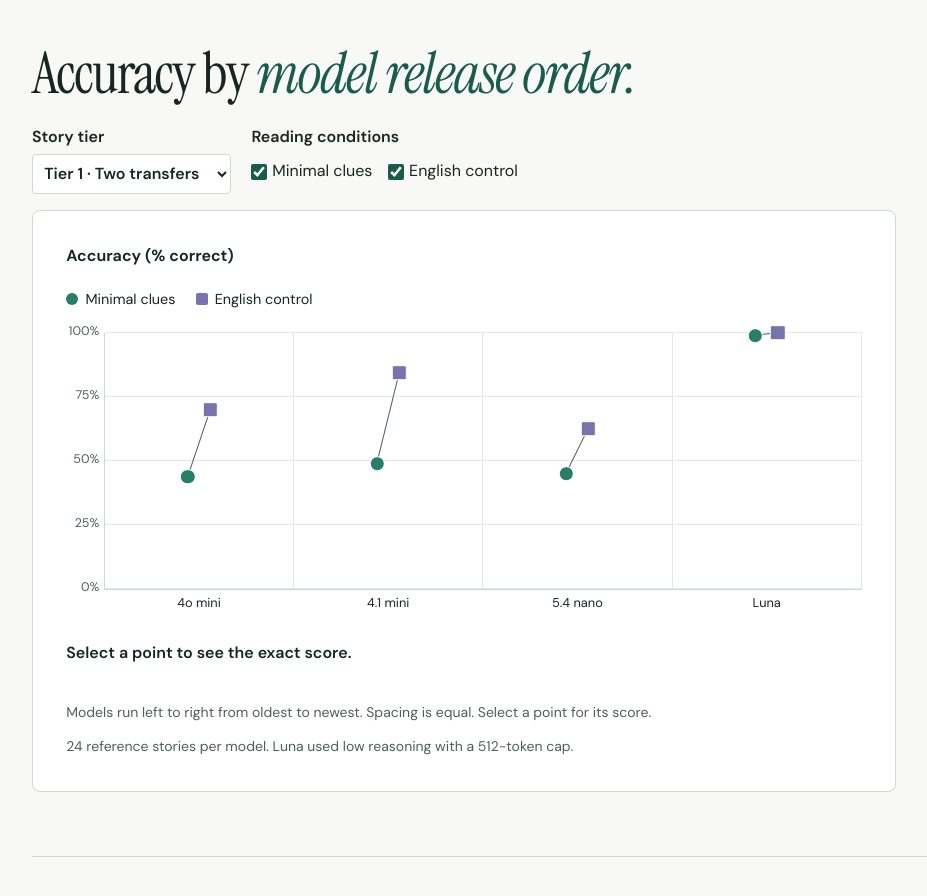
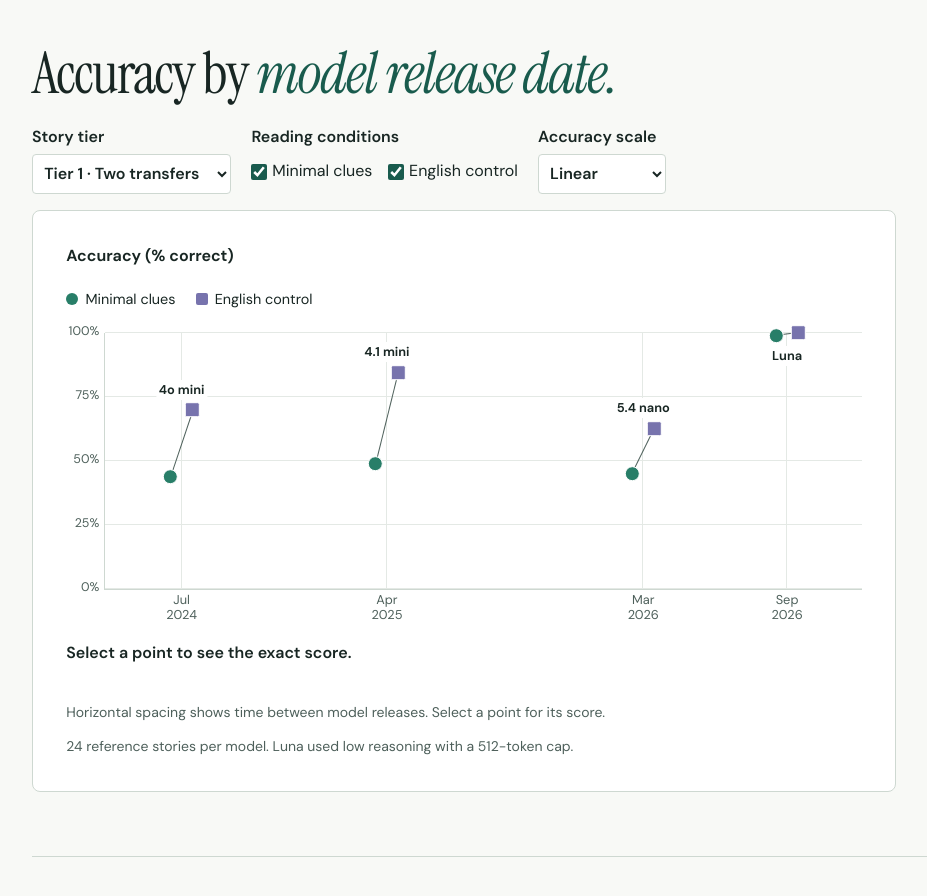
Before and after one commit to fluorine/conlang-reading-bench, a plain HTML site: page docs/index.html in a window 1280 px wide. Shown: the part 1440-2336 px from the top of the page, without its empty margins (32-959 px from the left). Drawn offline with Linux system fonts and the light colour scheme.

Commit message:
Plot model release dates and add a logarithmic accuracy scale

```diff
--- a/docs/accuracy-plot.js
+++ b/docs/accuracy-plot.js
@@ -40,9 +40,13 @@ const accuracy = {
 
 const models = ["GPT-4o mini", "GPT-4.1 mini", "GPT-5.4 nano", "GPT-6 Luna"];
 const shortNames = ["4o mini", "4.1 mini", "5.4 nano", "Luna"];
+const releaseDates = ["2024-07-18", "2025-04-14", "2026-03-17", "2026-09-22"];
+const releaseTimes = releaseDates.map(date => Date.parse(date));
+const dateLabel = new Intl.DateTimeFormat("en", { month: "short", year: "numeric", timeZone: "UTC" });
 const plot = document.querySelector("#accuracy-overview");
 const tier = document.querySelector("#plot-tier");
 const conditions = document.querySelector("#plot-conditions");
+const scale = document.querySelector("#plot-scale");
 const grid = plot.querySelector(".scatter-grid");
 const detail = plot.querySelector(".scatter-detail");
 const note = plot.querySelector("#scatter-note");
@@ -56,6 +60,11 @@ function render() {
   const storyCount = questionCount / 4;
   const selected = Array.from(conditions.querySelectorAll("input:checked"), input => input.value);
   const both = selected.length === 2;
+  const logarithmic = scale.value === "log";
+  const position = value => logarithmic ? 100 * (Math.log10(value) - 1) : value;
+  const ticks = logarithmic ? [10, 20, 40, 60, 100] : [0, 25, 50, 75, 100];
+  plot.querySelector("#scatter-label").textContent = logarithmic
+    ? "Accuracy (% correct, log scale)" : "Accuracy (% correct)";
   grid.classList.toggle("paired", both);
   for (const key of Object.keys(conditionNames)) {
     legend.querySelector("." + key).hidden = !selected.includes(key);
@@ -65,11 +74,11 @@ function render() {
     ? "48 four-transfer stories per model. Luna used low reasoning with a 2,048-token cap."
     : "24 reference stories per model. Luna used low reasoning with a 512-token cap.";
 
-  for (const value of [0, 25, 50, 75, 100]) {
+  for (const value of ticks) {
     const tick = document.createElement("div");
     tick.className = "scatter-tick";
     tick.setAttribute("aria-hidden", "true");
-    tick.style.setProperty("--y", value + "%");
+    tick.style.setProperty("--y", position(value) + "%");
     const label = document.createElement("span");
     label.textContent = value + "%";
     tick.append(label);
@@ -79,17 +88,33 @@ function render() {
   models.forEach((model, i) => {
     const column = document.createElement("div");
     column.className = "scatter-column";
+    const elapsed = releaseTimes[i] - releaseTimes[0];
+    const span = releaseTimes.at(-1) - releaseTimes[0];
+    column.style.left = (10 + 80 * elapsed / span) + "%";
+    const date = document.createElement("time");
+    date.className = "scatter-date";
+    date.dateTime = releaseDates[i];
+    date.textContent = dateLabel.format(releaseTimes[i]);
+    column.append(date);
+    const scores = accuracy[tier.value][i];
     const label = document.createElement("span");
     label.className = "scatter-model";
     label.textContent = shortNames[i];
-    column.append(label);
-    const scores = accuracy[tier.value][i];
+    if (selected.length && scores) {
+      const heights = selected.map(key => position(scores[key]));
+      const above = Math.max(...heights) < 87;
+      const edge = above ? Math.max(...heights) : Math.min(...heights);
+      label.style.bottom = `calc(${edge}% + ${above ? ".65rem" : "-1.9rem"})`;
+      column.append(label);
+    }
     if (scores && both) {
       const connector = document.createElement("span");
       connector.className = "scatter-connector";
       connector.setAttribute("aria-hidden", "true");
-      connector.style.bottom = (scores.minimal + scores.english) / 2 + "%";
-      connector.style.setProperty("--rise", (scores.minimal - scores.english) / 100);
+      const left = position(scores.minimal);
+      const right = position(scores.english);
+      connector.style.bottom = (left + right) / 2 + "%";
+      connector.style.setProperty("--rise", (left - right) / 100);
       column.append(connector);
     }
     for (const key of selected) {
@@ -98,10 +123,10 @@ function render() {
       const point = document.createElement("button");
       point.type = "button";
       point.className = "scatter-point " + key;
-      point.style.setProperty("--y", result + "%");
+      point.style.setProperty("--y", position(result) + "%");
       const count = Math.round(result * questionCount / 100);
       const name = i === 3 ? model + " (low)" : model;
-      const message = `${name} · ${conditionNames[key]} · ${storyCount} stories · ${(result + 1e-10).toFixed(2)}% (${count}/${questionCount})`;
+      const message = `${name} · ${releaseDates[i]} · ${conditionNames[key]} · ${storyCount} stories · ${(result + 1e-10).toFixed(2)}% (${count}/${questionCount})`;
       point.setAttribute("aria-label", message);
       point.addEventListener("focus", () => { detail.textContent = message; });
       point.addEventListener("click", () => { detail.textContent = message; });
@@ -113,5 +138,6 @@ function render() {
 
 tier.addEventListener("change", render);
 conditions.addEventListener("change", render);
+scale.addEventListener("change", render);
 render();
 plot.hidden = false;
--- a/docs/index.html
+++ b/docs/index.html
@@ -8,8 +8,8 @@
   <meta name="theme-color" content="#f8f9f6" media="(prefers-color-scheme: light)">
   <meta name="description" content="How well can four AI models follow a story in a made-up language? Explore the Conlang Reading Bench pilot, its four test conditions and reproducible scores.">
   <title>Conlang Reading Bench · Stage 1 results</title>
-  <link rel="stylesheet" href="style.css?v=8">
-  <script defer src="accuracy-plot.js?v=6"></script>
+  <link rel="stylesheet" href="style.css?v=9">
+  <script defer src="accuracy-plot.js?v=7"></script>
 </head>
 <body id="top">
   <a class="skip" href="#main">Skip to content</a>
@@ -85,7 +85,7 @@
       </figure>
     </section>
     <section class="method" id="accuracy-overview" aria-labelledby="accuracy-heading" hidden>
-      <h2 id="accuracy-heading">Accuracy by <em>model release order.</em></h2>
+      <h2 id="accuracy-heading">Accuracy by <em>model release date.</em></h2>
       <div class="scatter-controls">
         <label>Story tier <select id="plot-tier"><option value="two">Tier 1 · Two transfers</option><option value="four">Tier 2 · Four transfers</option></select></label>
         <fieldset id="plot-conditions">
@@ -93,13 +93,14 @@
           <label><input type="checkbox" value="minimal" checked> Minimal clues</label>
           <label><input type="checkbox" value="english" checked> English control</label>
         </fieldset>
+        <label>Accuracy scale <select id="plot-scale"><option value="linear">Linear</option><option value="log">Logarithmic</option></select></label>
       </div>
       <figure class="chart scatter">
         <figcaption id="scatter-label">Accuracy (% correct)</figcaption>
         <div class="legend scatter-key"><span class="minimal"><i aria-hidden="true"></i>Minimal clues</span><span class="english"><i aria-hidden="true"></i>English control</span></div>
         <div class="scatter-grid" role="group" aria-labelledby="scatter-label"></div>
         <p class="scatter-detail" aria-live="polite"></p>
-        <p class="chart-note">Models run left to right from oldest to newest. Spacing is equal. Select a point for its score.</p>
+        <p class="chart-note">Horizontal spacing shows time between model releases. Select a point for its score.</p>
         <p class="chart-note" id="scatter-note"></p>
       </figure>
     </section>
--- a/docs/style.css
+++ b/docs/style.css
@@ -127,11 +127,13 @@ h3 { font-size: 1.15rem; line-height: 1.35; margin: 0; letter-spacing: -.02em }
 .scatter-controls input { width: 1rem; height: 1rem; margin: 0; accent-color: var(--green) }
 .scatter { max-width: 54rem }
 .scatter figcaption { font-weight: 650 }
-.scatter-grid { --plot-height: 16rem; --point-offset: .7rem; height: var(--plot-height); box-sizing: content-box; margin: 1.4rem 0 3.2rem 2.35rem; position: relative; display: grid; grid-template-columns: repeat(4,minmax(0,1fr)); border-left: 1px solid var(--line); border-bottom: 1px solid var(--line) }
+.scatter-grid { --plot-height: 16rem; --point-offset: .7rem; height: var(--plot-height); box-sizing: content-box; margin: 1.4rem 0 3.2rem 2.35rem; position: relative; border-left: 1px solid var(--line); border-bottom: 1px solid var(--line) }
 .scatter-tick { position: absolute; width: 100%; bottom: var(--y); border-bottom: 1px solid var(--grid) }
 .scatter-tick span { position: absolute; right: calc(100% + .35rem); transform: translateY(-50%); font-size: .78rem; color: var(--muted) }
-.scatter-column { position: relative; border-right: 1px solid var(--grid) }
-.scatter-model { position: absolute; top: calc(100% + .3rem); width: 100%; text-align: center; font-size: .8rem; padding-inline: .1rem }
+.scatter-column { position: absolute; inset-block: 0; width: 0; border-left: 1px solid var(--grid) }
+.scatter-model, .scatter-date { position: absolute; left: 0; transform: translateX(-50%); text-align: center; font-size: .8rem }
+.scatter-model { background: var(--surface); white-space: nowrap; padding-inline: .17rem; font-weight: 650 }
+.scatter-date { top: calc(100% + .3rem); width: 3.1rem; line-height: 1.15; color: var(--muted) }
 .scatter-point { position: absolute; left: var(--x,50%); bottom: var(--y); transform: translate(-50%,50%); width: 2rem; height: 1.65rem; cursor: pointer; border: 0; padding: 0; background: transparent; display: grid; place-items: center; color: var(--chart-green) }
 .scatter-point::before { content: ""; width: .82rem; height: .82rem; border-radius: 50%; background: currentColor; border: 1px solid var(--surface) }
 .scatter .english { color: var(--violet) }
```
